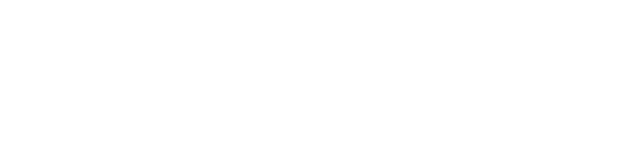
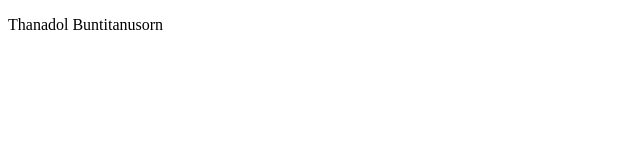
Before and after one commit to thanadol2287/Git-v1, a plain HTML site: page index.html in a window 1280 px wide. Shown: the whole page, without its empty margins (0-640 px from the left). Drawn offline with Linux system fonts and the light colour scheme.

Commit message:
Add paragraph with author name to index.html

```diff
--- a/index.html
+++ b/index.html
@@ -1,3 +1,6 @@
 <!DOCTYPE html>
 <html lang="en">
+    <p>
+        Thanadol Buntitanusorn
+    </p>
 </html>
```
